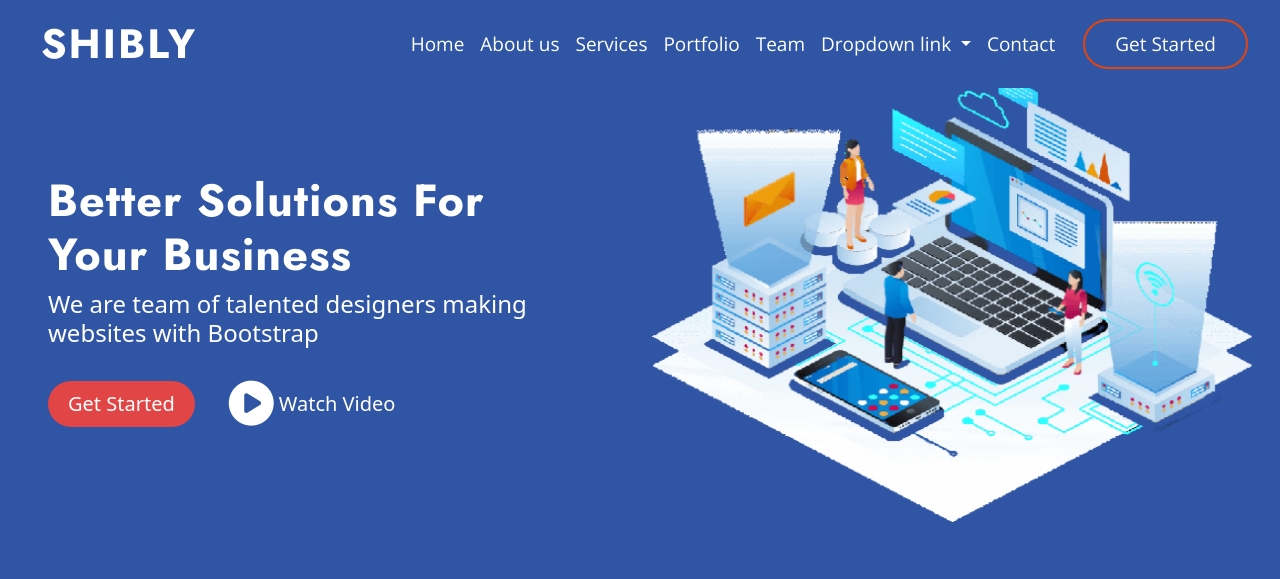
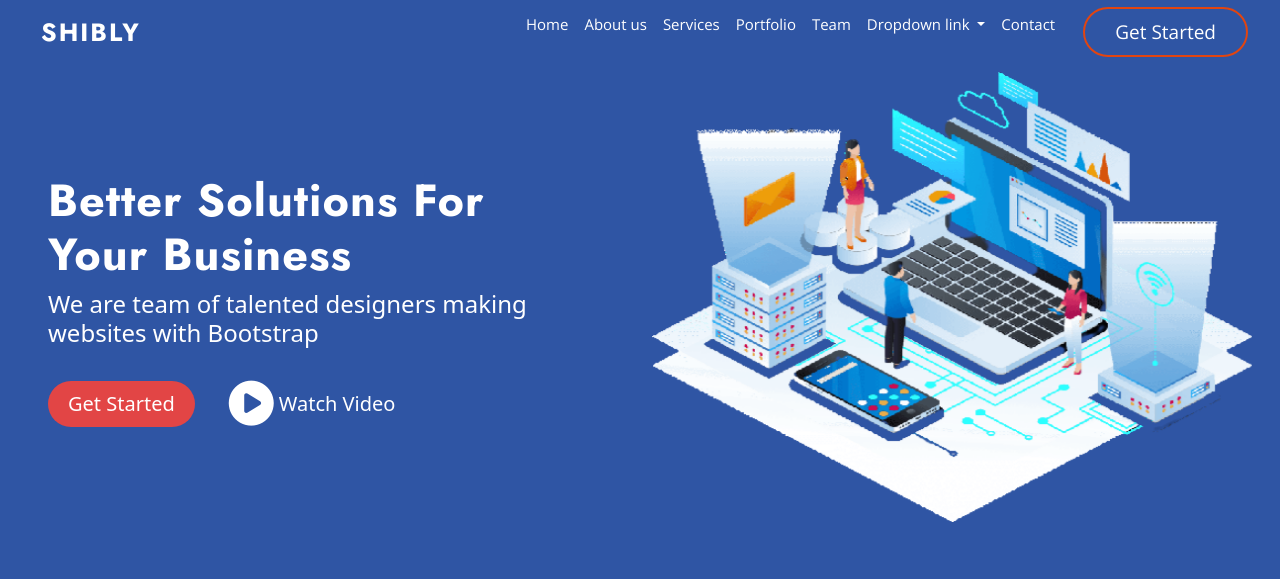
Before and after one commit to shiblyNomany/shibly-bootstrap-project, a plain HTML site: page index.html in a window 1280 px wide. Shown: the top 579 px of the page. Drawn offline with nearby package versions, Linux system fonts and the light colour scheme.

Commit message:
version-2

```diff
--- a/style.css
+++ b/style.css
@@ -92,7 +92,7 @@ header{
     color: white !important ;
     padding-left: 29px !important;
     font-family: 'Jost', sans-serif;
-    font-size: 41px !important;
+    font-size: 25px !important;
     letter-spacing: 2px;
 }
 
@@ -109,10 +109,10 @@ header{
 
 .navbar-light .navbar-nav .nav-link {
     color: white !important;
-    font-size: 19px !important;
+    font-size: 15px !important;
     font-family: 'Open Sans', sans-serif;
     transition: all 1s ease;
-    padding: 10px 20px;
+    padding: 5px 5px;
 }
 
 
@@ -589,7 +589,7 @@ background-color: #2f55a4 !important;
 }
 .clint-col-div{
     background-color:white;
-    max-width: 500px !important;
+    /* max-width: 500px !important; */
     transition: all .5s ease;
 
 }
@@ -599,7 +599,7 @@ background-color: #2f55a4 !important;
 
 .clint-col-div-2{
     background-color:white;
-    max-width: 500px !important;
+    /* max-width: 500px !important; */
     transition: all .5s ease;
 
     /* margin-right: 68px !important; */
```
